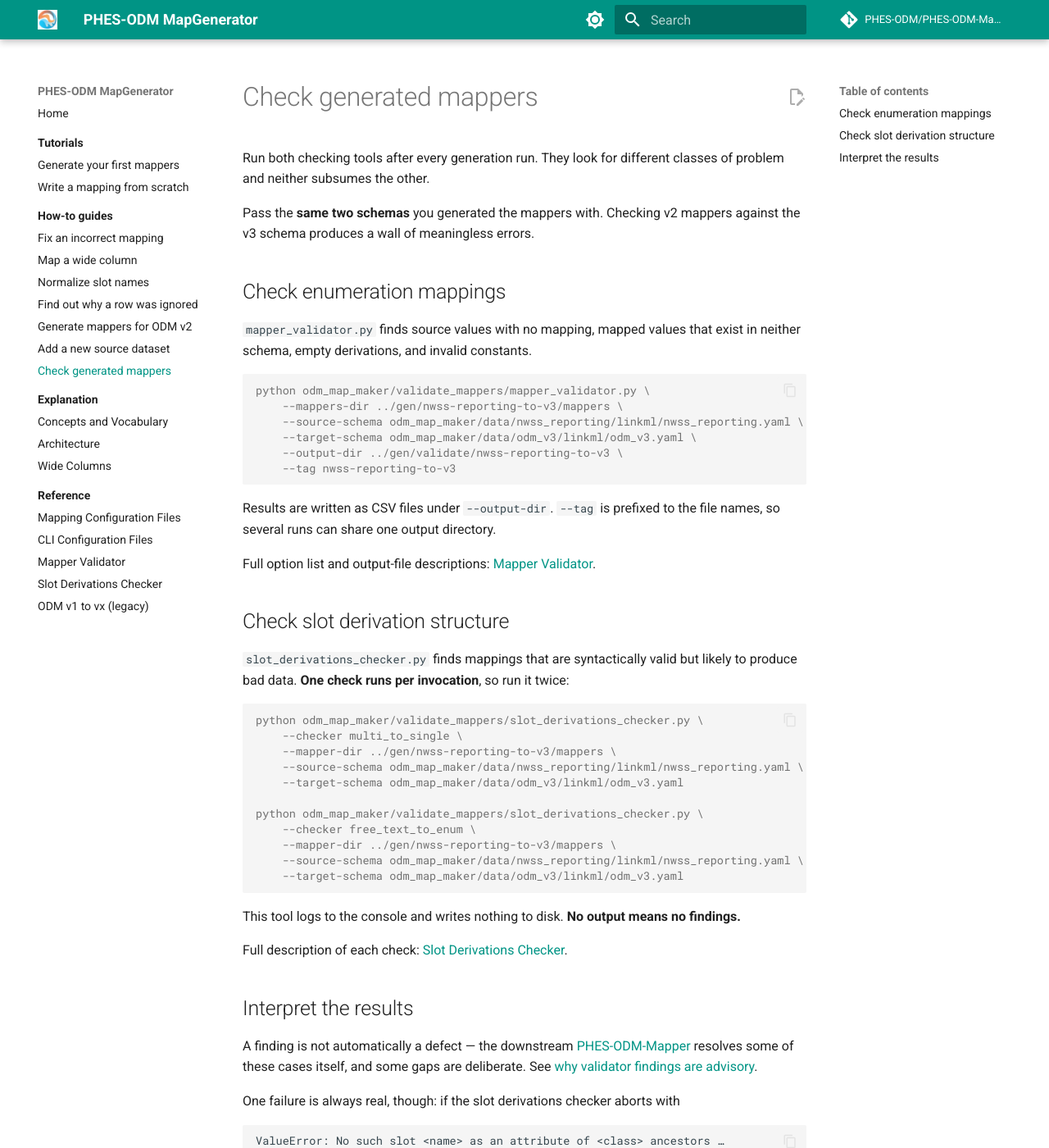
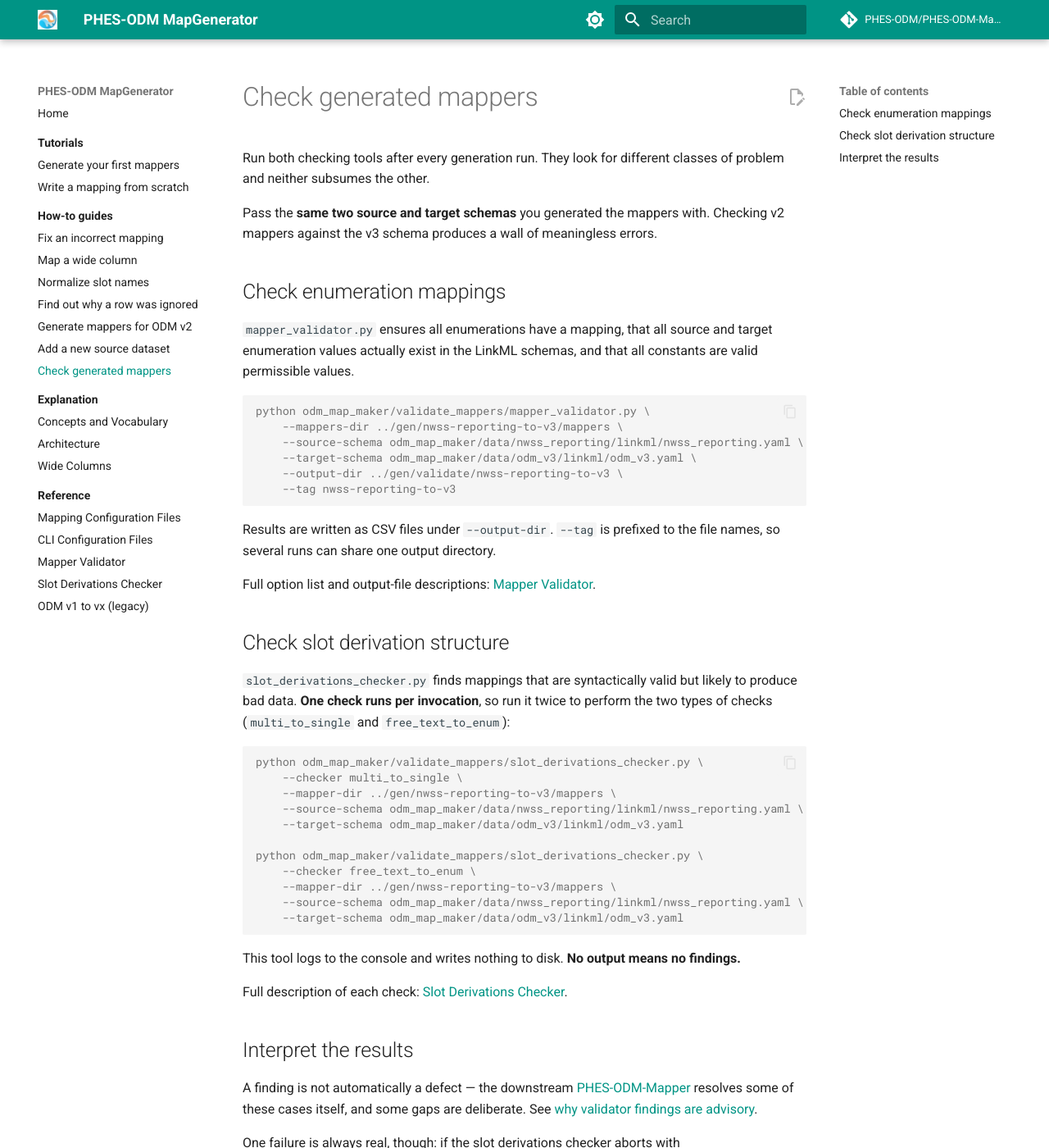
Before and after one commit to PHES-ODM/PHES-ODM-MapGenerator, an MkDocs documentation site: the page built from docs/how-to/check-generated-mappers.md, in a window 1280 px wide and 1400 px high. Shown: the whole window at 82% size. Built offline with MkDocs 1.6.1 and Material for MkDocs 9.7.7, drawn with Linux system fonts in a browser that asks for light colours; comment, search, counter and statistics services are not loaded.

Commit message:
Minor clarifications

````diff
--- a/docs/how-to/check-generated-mappers.md
+++ b/docs/how-to/check-generated-mappers.md
@@ -3,13 +3,15 @@
 Run both checking tools after every generation run. They look for different
 classes of problem and neither subsumes the other.
 
-Pass the **same two schemas** you generated the mappers with. Checking v2
-mappers against the v3 schema produces a wall of meaningless errors.
+Pass the **same two source and target schemas** you generated the mappers with.
+Checking v2 mappers against the v3 schema produces a wall of meaningless
+errors.
 
 ## Check enumeration mappings
 
-`mapper_validator.py` finds source values with no mapping, mapped values that
-exist in neither schema, empty derivations, and invalid constants.
+`mapper_validator.py` ensures all enumerations have a mapping, that all source
+and target enumeration values actually exist in the LinkML schemas, and that
+all constants are valid permissible values.
 
 ```console
 python odm_map_maker/validate_mappers/mapper_validator.py \
@@ -29,7 +31,8 @@
 ## Check slot derivation structure
 
 `slot_derivations_checker.py` finds mappings that are syntactically valid but
-likely to produce bad data. **One check runs per invocation**, so run it twice:
+likely to produce bad data. **One check runs per invocation**, so run it twice
+to perform the two types of checks (`multi_to_single` and `free_text_to_enum`):
 
 ```console
 python odm_map_maker/validate_mappers/slot_derivations_checker.py \
````
